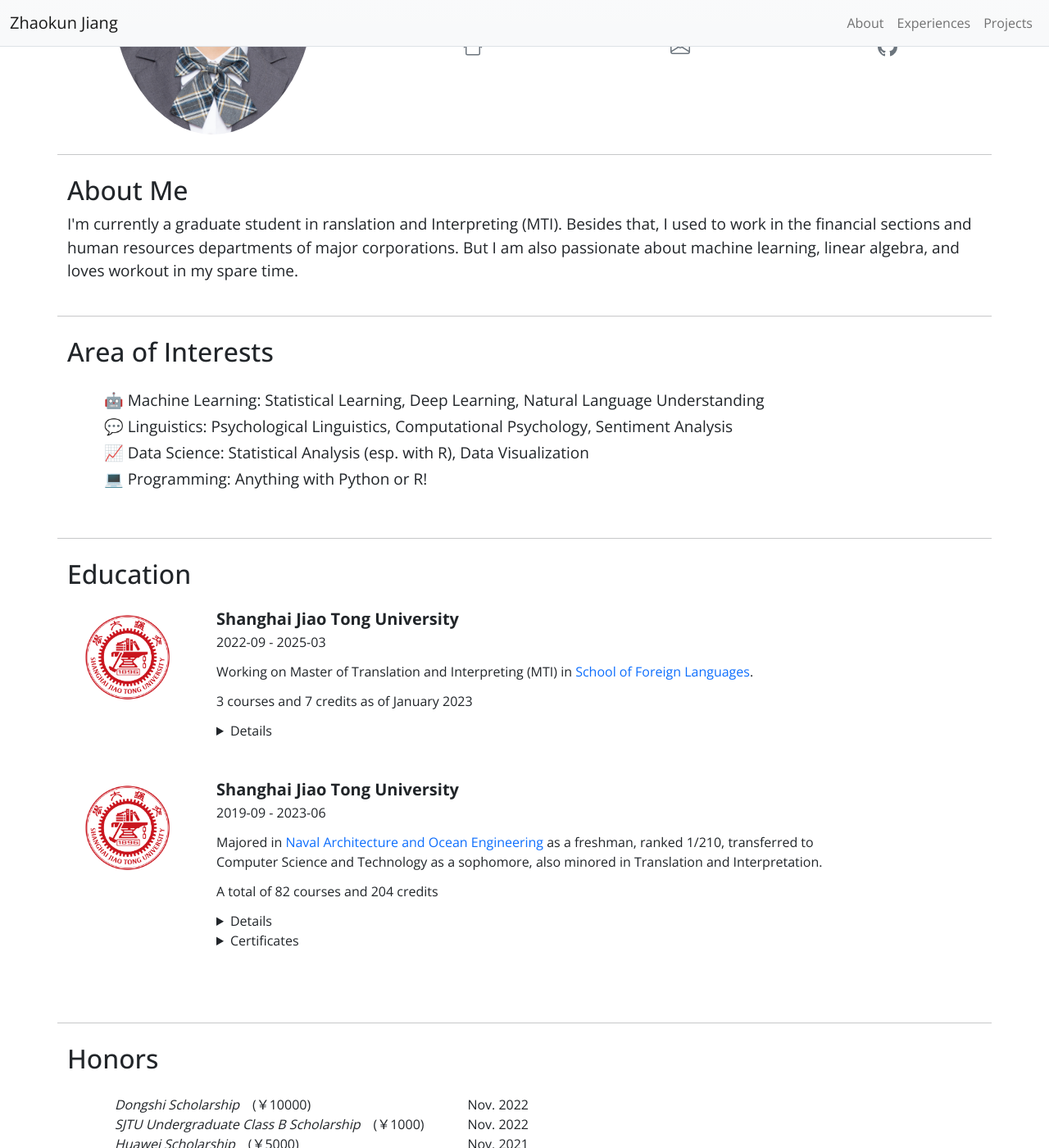
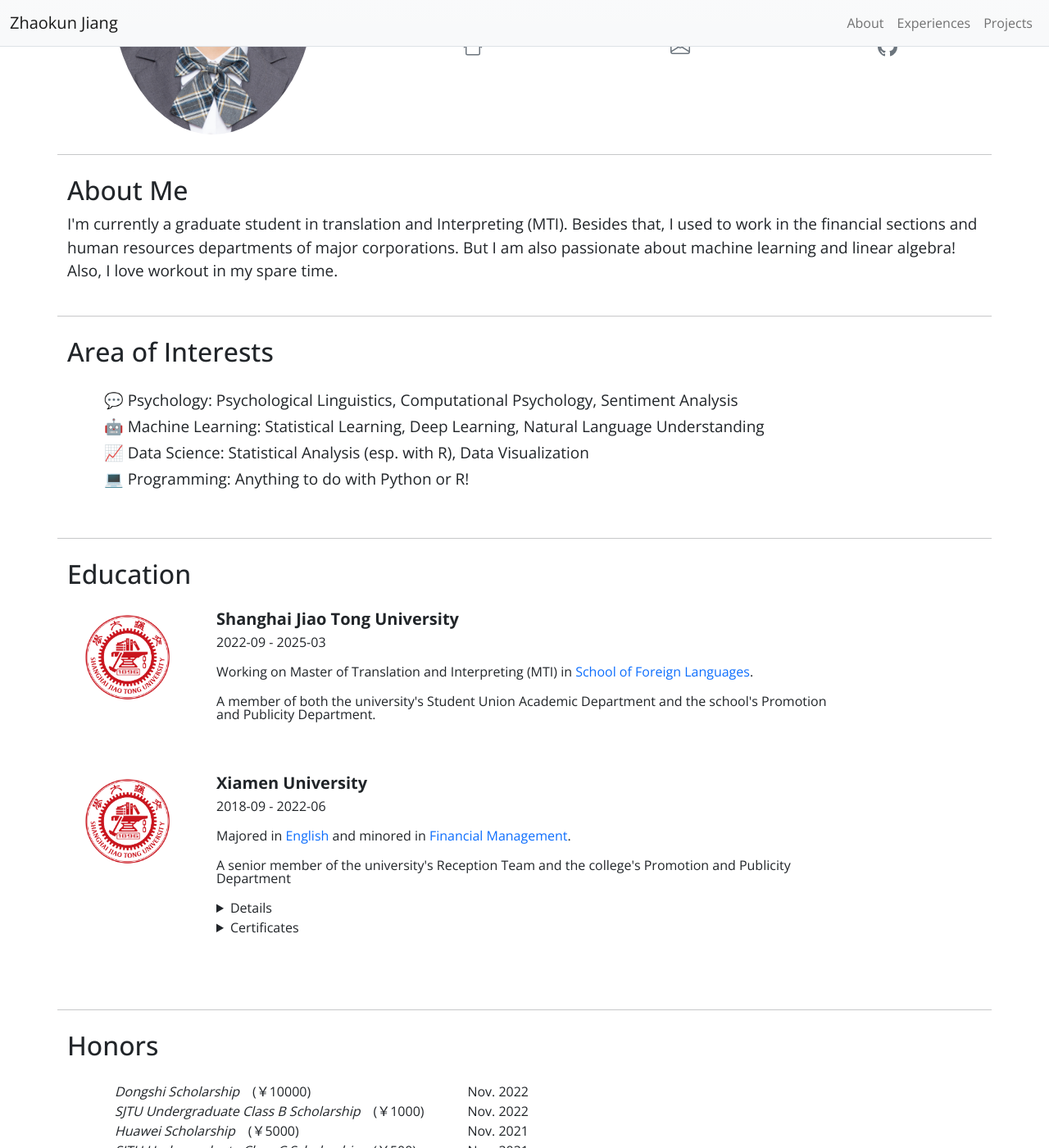
Before and after one commit to jiangzhaokun/jiangzhaokun.github.io, a Jekyll site: the page built from index.html, in a window 1280 px wide and 1400 px high, scrolled down 266 px. Shown: the whole window at 82% size. Built offline with Jekyll 4.4.1, drawn with Linux system fonts in a browser that asks for light colours.

Commit message:
education

```diff
--- a/_data/bio.json
+++ b/_data/bio.json
@@ -6,7 +6,7 @@
     "email": "zhaokun_jiang@sjtu.edu.cn",
     "phone": "",
     "website": "https://jiangzhaokun.github.io",
-    "summary": "I'm currently a graduate student in ranslation and Interpreting (MTI). Besides that, I used to work in the financial sections and human resources departments of major corporations. But I am also passionate about machine learning, linear algebra, and loves workout in my spare time.",
+    "summary": "I'm currently a graduate student in translation and Interpreting (MTI). Besides that, I used to work in the financial sections and human resources departments of major corporations. But I am also passionate about machine learning and linear algebra! Also, I love workout in my spare time.",
     "location": { "city": "Shanghai", "country": "China" },
     "profiles": [
       {
@@ -19,21 +19,21 @@
 
   "interests": [
     {
+      "icon": "&#128172;",
+      "name": "Psychology",
+      "keywords": [
+        "Psychological Linguistics",
+        "Computational Psychology",
+        "Sentiment Analysis"
+      ]
+    },
+    {
       "icon": "&#129302;",
       "name": "Machine Learning",
       "keywords": [
         "Statistical Learning",
         "Deep Learning",
         "Natural Language Understanding"
-      ]
-    },
-    {
-      "icon": "&#128172;",
-      "name": "Linguistics",
-      "keywords": [
-        "Psychological Linguistics",
-        "Computational Psychology",
-        "Sentiment Analysis"
       ]
     },
     {
@@ -44,7 +44,7 @@
     {
       "icon": "&#128187;",
       "name": "Programming",
-      "keywords": ["Anything with Python or R!"]
+      "keywords": ["Anything to do with Python or R!"]
     }
   ],
 
@@ -54,27 +54,26 @@
       "url": "https://www.sjtu.edu.cn/",
       "major": "Working on Master of Translation and Interpreting (MTI) in <a href=\"https://sfl.sjtu.edu.cn\" target=\"_blank\">School of Foreign Languages</a>.",
       "course_template": "<ul> <li>MATH<ul>  <li>Calculus: 97/100</li> </ul></li> <li>CS<ul> <li>Electric Circuits: 100/100</li> </ul></li>  </ul>",
-      "course": "<ul> <li>MATH<ul>  <li>Matrix Theory: to be graded</li> </ul></li> <li>AI<ul> <li>Statistical Learning and Inference: 95/100</li> </ul></li>  </ul>",
-      "summary": "3 courses and 7 credits as of January 2023",
+      "summary": "A member of both the university's Student Union Academic Department and the school's Promotion and Publicity Department.",
       "startDate": "2022-09",
       "endDate": "2025-03",
       "location": "Shanghai, China",
       "logo": "../images/SJTU_logo.png"
     },
     {
-      "institution": "<b>Shanghai Jiao Tong University</b>",
+      "institution": "<b>Xiamen University</b>",
       "url": "https://www.sjtu.edu.cn/",
-      "major": "Majored in <a href=\"https://naoce.sjtu.edu.cn\" target=\"_blank\">Naval Architecture and Ocean Engineering</a> as a freshman, ranked 1/210, transferred to Computer Science and Technology as a sophomore, also minored in Translation and Interpretation.",
+      "major": "Majored in <a href=\"https://cflc.xmu.edu.cn/\" target=\"_blank\">English</a> and minored in <a href=\"https://se.xmu.edu.cn//\" target=\"_blank\">Financial Management</a>.",
       "course_template": "<ul> <li>MA<ul>  <li>Calculus: 97/100</li> </ul></li> <li>CS<ul> <li>Electric Circuits: 100/100</li> </ul></li>  </ul>",
-      "course": "<ul> <li>MATH<ul>  <li>Calculus: A</li> <li>Probability Theory and Statistics: 92/100</li> <li>Linear Algebra: 94/100</li> <li>Discrete Mathematics: 99/100</li> <li>Algorithm and Complexity: 94/100</li> </ul></li>       <li>CS<ul> <li>C++ programming: 98/100</li> <li>Data Structure: 94/100</li> <li>Operating System: 95/100</li> <li>Computer System Architecture: 95/100</li> <li>Principles of Compiler: 97/100</li> <li>Computer Graphics: 94/100</li> <li>Computer Networking: 98/100</li> </ul></li>      <li>AI<ul> <li>Principles of Data Science: 100/100</li> <li>Artificial Intelligence: 98/100</li> <li>Machine Learning: 97/100</li> <li>Reinforcement Learning: 92/100</li> <li>Natural Language Processing: 98.5/100</li> <li>Data Mining: 97/100</li> </ul></li>       <li>LANG<ul> <li>English Reading and Writing: 96/100</li> <li>Basic Latin: 98/100</li> <li>Interpretation: 98/100</li>  </ul></li>      </ul>",
+      "course": "<ul>  <li>English-Chinese Translation: 98/100</li> <li>Chinese-English Translation: 97/100</li> <li>Advanced English Writing: 90/100</li> <li>Appreciation and Criticism of Translations: 94/100</li> <li>English Literature: 95/100</li>  </ul>",
       "certificate": [
         {
-          "certificate": "<ul> <li>CET-4: 650</li> <li>CET-6: 631</li> <li>TEM-4: 90</li> </ul>"
+          "certificate": "<ul> <li>TEM-4: 88</li> <li>TEM-6: 79</li> <li>TOEIC: 900</li> <li>IELTS: 8.0</li> <li>Securities Qualification</li> <li>Futures Qualification</li> </ul>"
         }
       ],
-      "summary": "A total of 82 courses and 204 credits",
-      "startDate": "2019-09",
-      "endDate": "2023-06",
+      "summary": "A senior member of the university's Reception Team and the college's Promotion and Publicity Department",
+      "startDate": "2018-09",
+      "endDate": "2022-06",
       "location": "Shanghai, China",
       "logo": "../images/SJTU_logo.png"
     }
```
